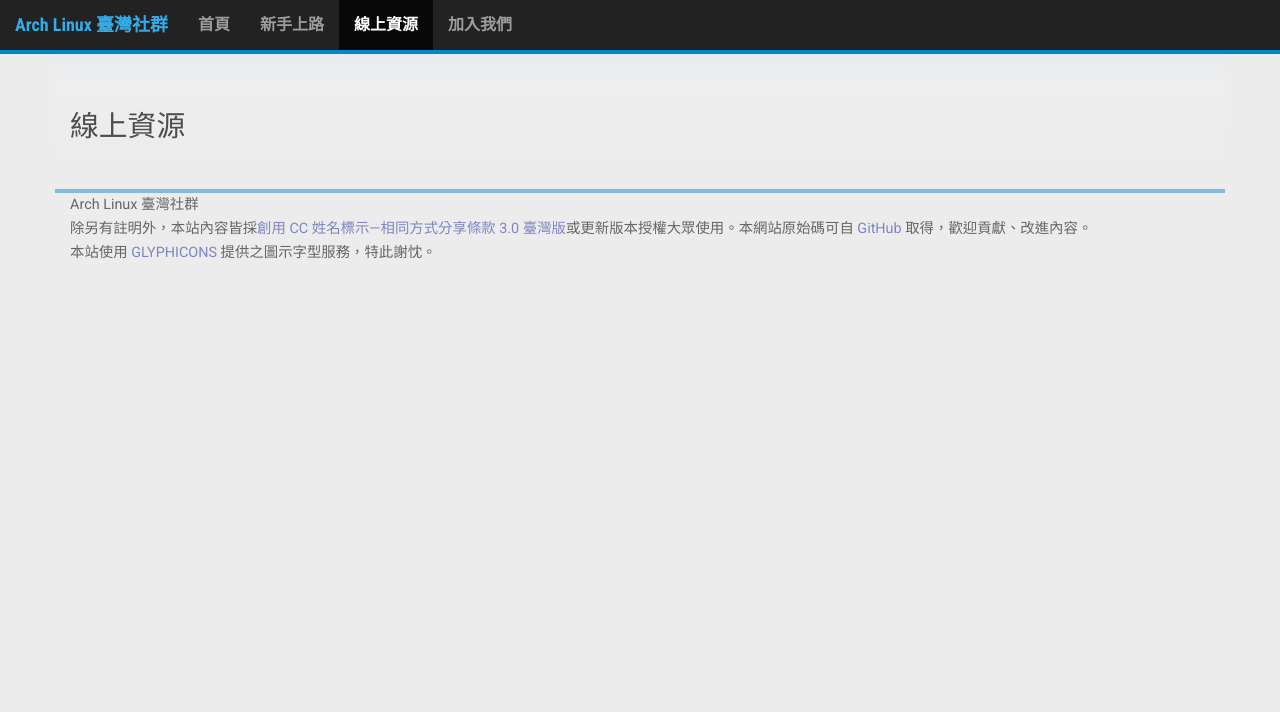
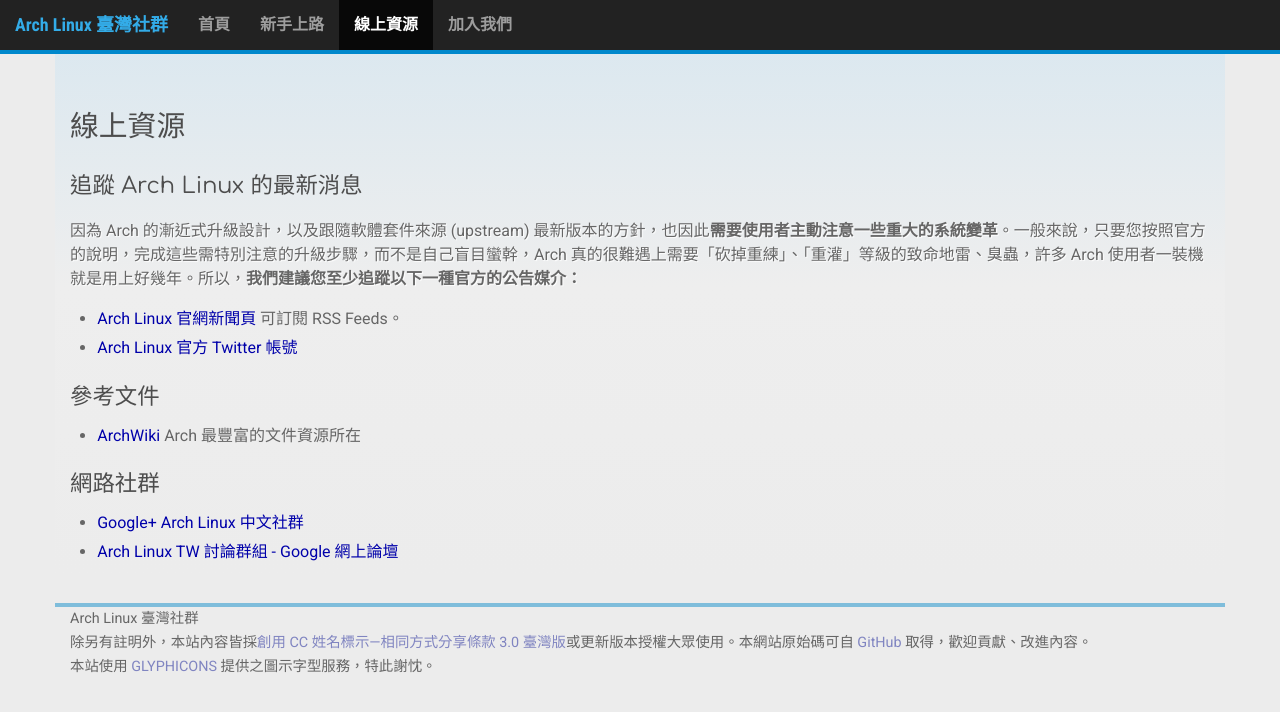
Before and after one commit to linux-taiwan/arch.linux.org.tw, a Jekyll site: the page built from links/index.md, in a window 1280 px wide. Shown: the top 712 px of the page. Built offline with Jekyll 4.4.1, drawn with Linux system fonts in a browser that asks for light colours; nearby versions of some CDN libraries; Markdown is read by kramdown in place of the engine named in the settings.

Commit message:
Edit links/index.md
Signed-off-by: Huei-Horng Yo <hiroshiyui@gmail.com>

```diff
--- a/links/index.md
+++ b/links/index.md
@@ -5,3 +5,19 @@
 ---
 
 # 線上資源
+
+## 追蹤 Arch Linux 的最新消息
+
+因為 Arch 的漸近式升級設計，以及跟隨軟體套件來源 (upstream) 最新版本的方針，也因此**需要使用者主動注意一些重大的系統變革**。一般來說，只要您按照官方的說明，完成這些需特別注意的升級步驟，而不是自己盲目蠻幹，Arch 真的很難遇上需要「砍掉重練」、「重灌」等級的致命地雷、臭蟲，許多 Arch 使用者一裝機就是用上好幾年。所以，**我們建議您至少追蹤以下一種官方的公告媒介：**
+
+* [Arch Linux 官網新聞頁](https://www.archlinux.org/news/) 可訂閱 RSS Feeds。
+* [Arch Linux 官方 Twitter 帳號](https://twitter.com/archlinux)
+
+## 參考文件
+
+* [ArchWiki](https://wiki.archlinux.org/) Arch 最豐富的文件資源所在
+
+## 網路社群
+
+* [Google+ Arch Linux 中文社群](https://plus.google.com/u/0/communities/101238863048851764297)
+* [Arch Linux TW 討論群組 - Google 網上論壇](https://groups.google.com/forum/#!forum/archlinux-tw-general)
```
